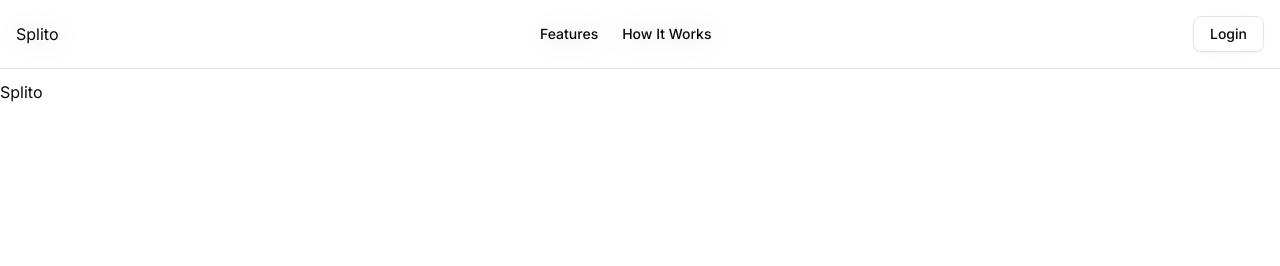
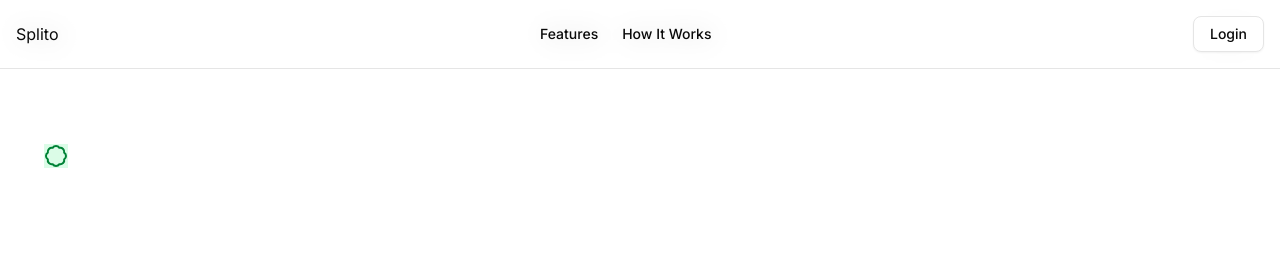
Before and after one commit to Nammi-Kusuma/Finory, a Next.js app: page /splito in a window 1280 px wide. Shown: the top 266 px of the page. Built offline with nearby package versions, Linux system fonts and the light colour scheme; no server answers.

Commit message:
finory user error resolved

```diff
--- /dev/null
+++ b/app/api/check-user/route.js
@@ -0,0 +1,8 @@
+// app/api/check-user/route.ts
+import { NextResponse } from "next/server"
+import { checkUser } from "@/lib/checkUser"
+
+export async function GET() {
+  const user = await checkUser()
+  return NextResponse.json(user)
+}
--- a/app/splito/page.jsx
+++ b/app/splito/page.jsx
@@ -1,9 +1,16 @@
+import { Badge } from 'lucide-react'
 import React from 'react'
 
 const Page = () => {
   return (
-    <div className='mt-20'>
-      <h1>Splito</h1>
+    <div className='flex flex-col pt-16'>
+      <section  className="mt-20 pb-12 space-y-10 md:space-y-15 px-5">
+        <div className='container mx-auto px-4 md:px-6 text-center space-y-6'>
+        <Badge variant="outline" className="bg-green-100 text-green-700">
+            Split expenses. Simplify life.
+          </Badge>
+        </div>
+      </section>
     </div>
   )
 }
--- a/components/Header.jsx
+++ b/components/Header.jsx
@@ -17,7 +17,15 @@ const Header = ({ title }) => {
     const { isLoading, isAuthenticated } = useStoreUserEffect();
 
     const [mounted, setMounted] = React.useState(false);
-    React.useEffect(() => setMounted(true), []);
+    React.useEffect(() => {
+        setMounted(true);
+        fetch("/api/check-user")
+            .then(res => res.json())
+            .then(data => {
+                console.log("User checked/created:", data);
+            })
+            .catch(err => console.error("Check user failed:", err))
+    }, []);
 
     if (!mounted) return null;
 
--- a/lib/checkUser.js
+++ b/lib/checkUser.js
@@ -3,6 +3,7 @@ import { db } from "./prisma"
 
 export const checkUser = async () => {
  const user = await currentUser();
+ console.log(user)
  if (!user) return null;
 
  try {
```
